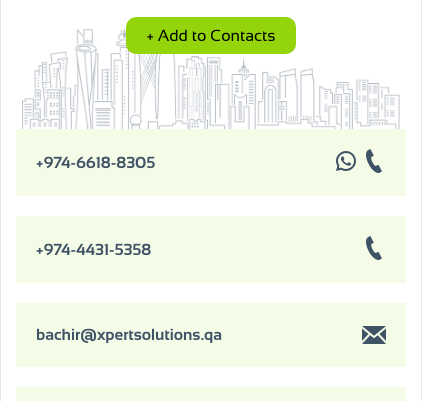
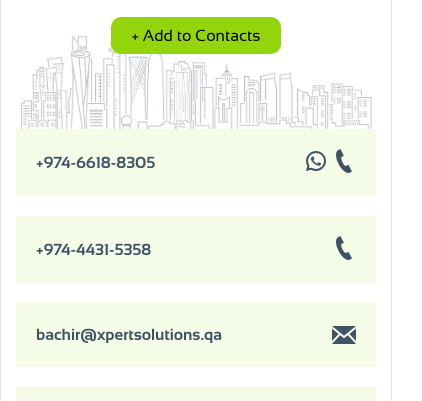
Before and after one commit to adnanhabibyoutube/bachirprofile, a plain HTML site: page index.html in a window 390 px wide. Shown: the part 362-763 px from the top of the page, 422 px wide, since content can reach past the window. Drawn offline with Linux system fonts and the light colour scheme.

Commit message:
Update style.css

```diff
--- a/assets/css/style.css
+++ b/assets/css/style.css
@@ -41,12 +41,19 @@ p {
 
 .profile-card {
     background-color: #fff;
-    width: 420px;
+    width: 100%;
     max-width: 480px;
     margin: 0 auto;
     border: 1px solid rgba(0, 0, 0, 0.1);
     position: relative;
     z-index: 1;
+}
+
+@media(max-width:500px){
+	.profile-card{
+		width:100%;
+		max-width:100%;
+	}
 }
 
 .profile-card .profile-top .shape {
```
